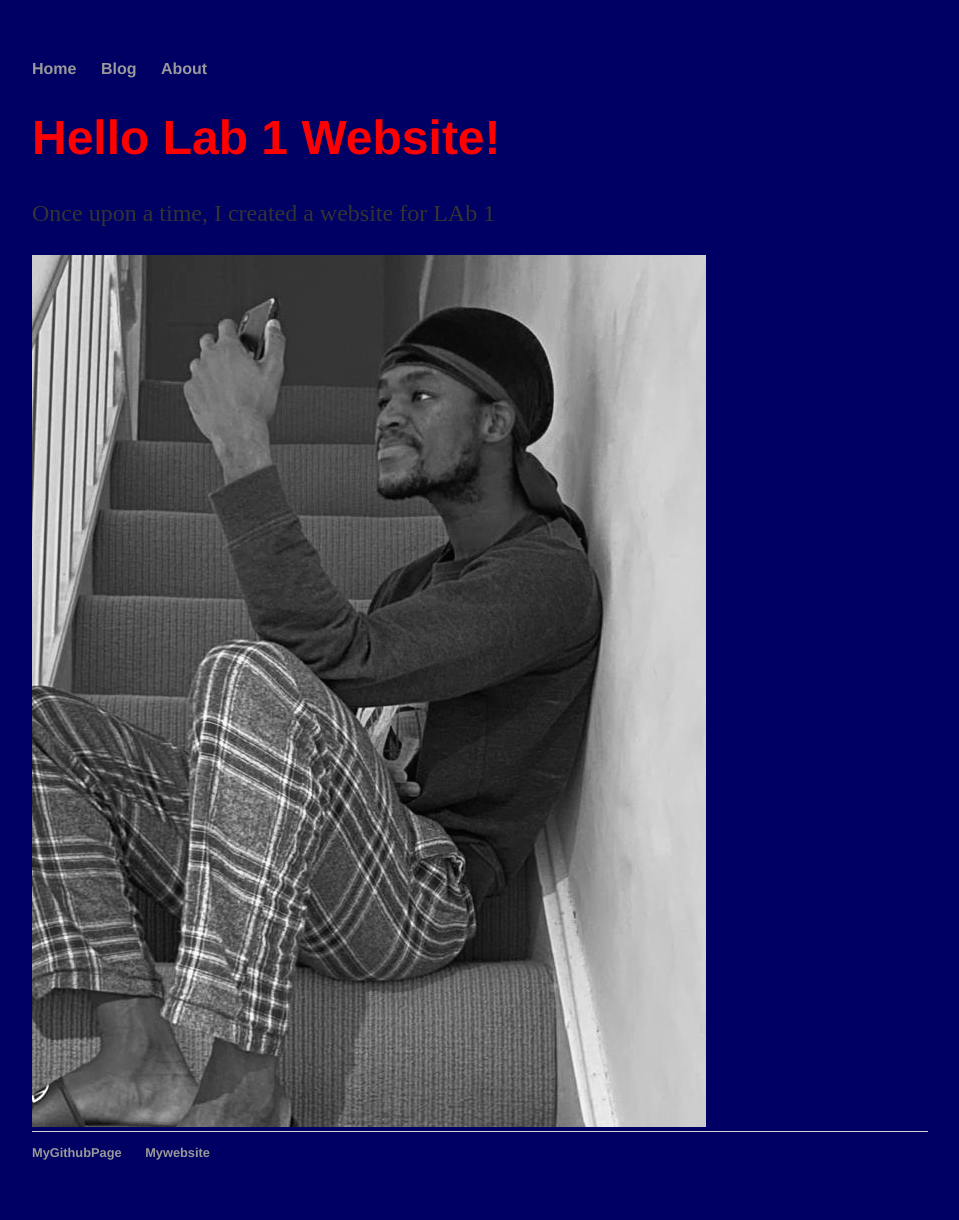
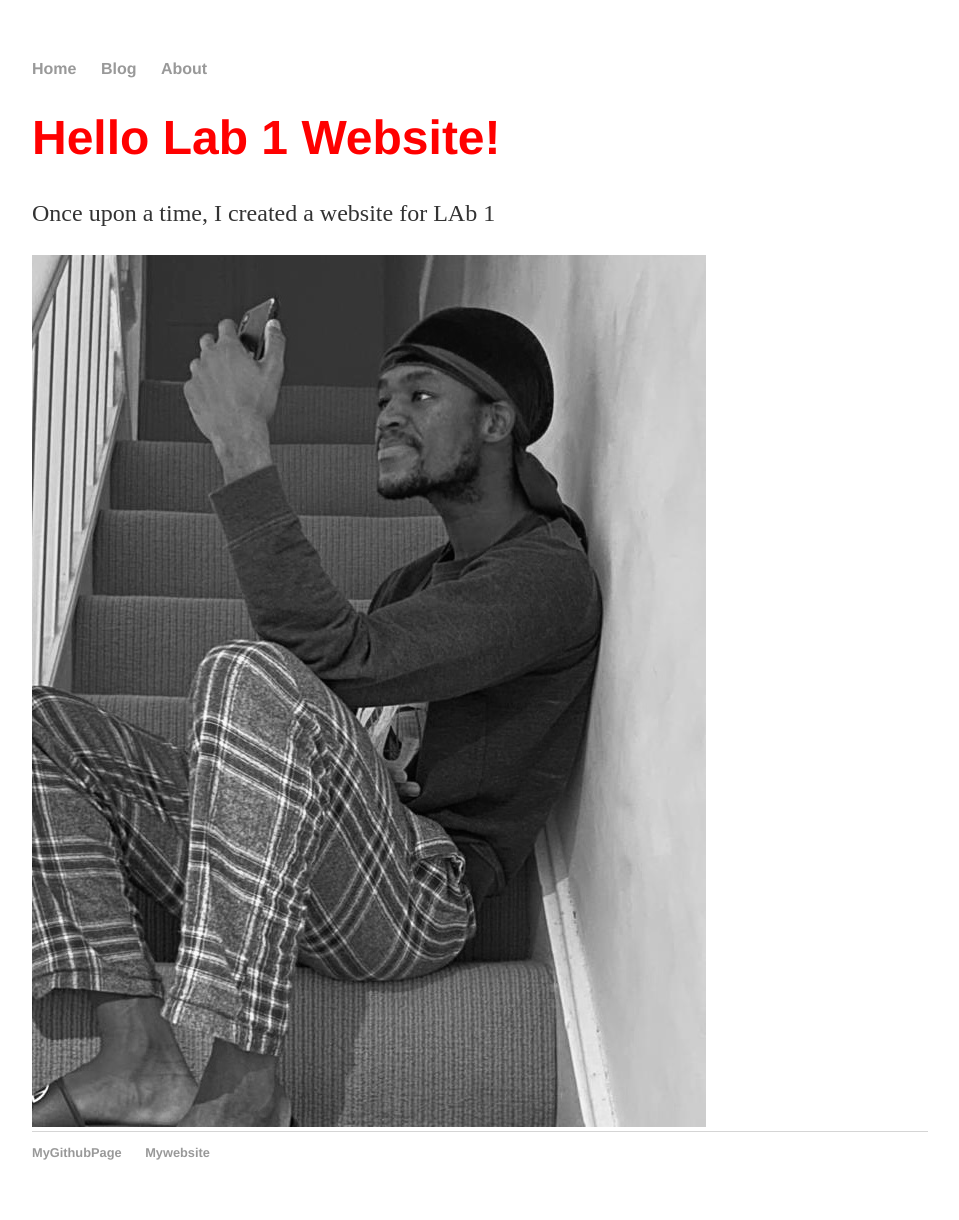
Before and after one commit to KagoPrezRantsho/KagoPrezRantsho.github.io, a Jekyll site: the page built from index.html, in a window 1280 px wide. Shown: the whole page, without its empty margins (160-1119 px from the left). Built offline with Jekyll 4.4.1, drawn with Linux system fonts in a browser that asks for light colours.

Commit message:
Update main.css

```diff
--- a/css/main.css
+++ b/css/main.css
@@ -5,7 +5,7 @@ body {
 
 }
 html{
-  background-color:rgb(0, 0, 100);
+  background-color:gb(255, 0, 0);
 }
 h1 {
   font-size: 3em;
```
